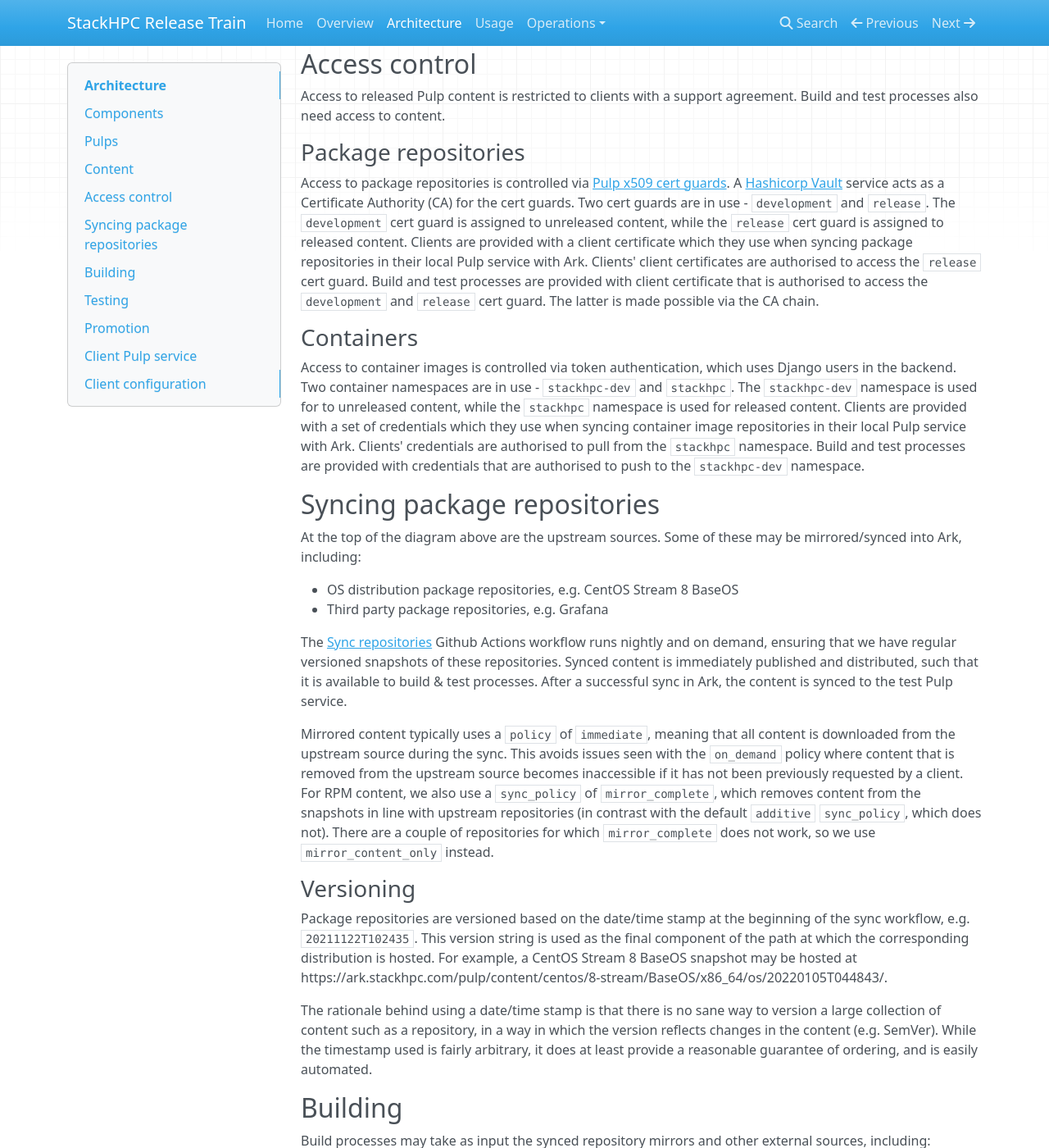
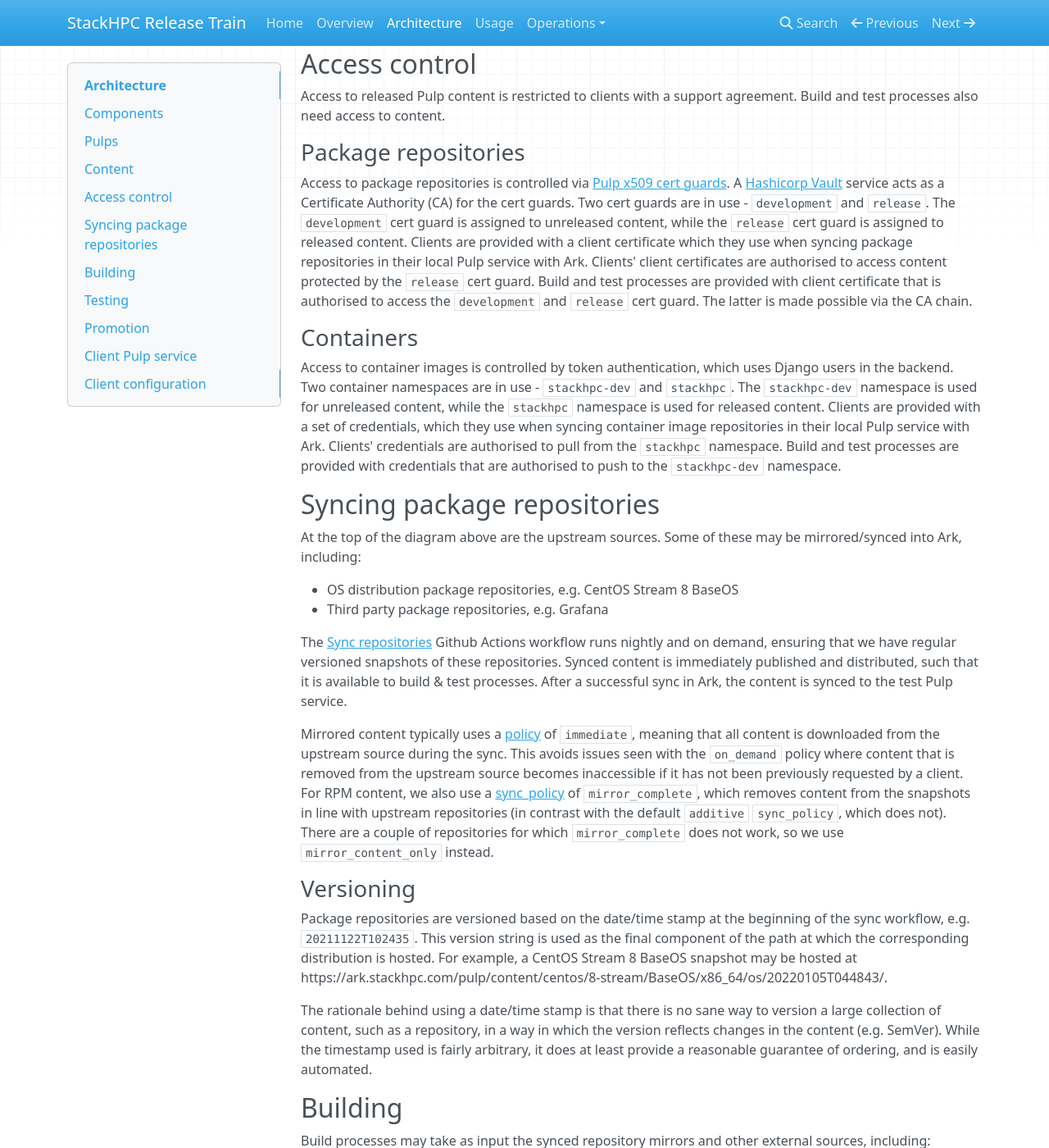
Before and after one commit to stackhpc/stackhpc-release-train, an MkDocs documentation site: the page built from docs/architecture/index.md, in a window 1280 px wide and 1400 px high, scrolled down 1259 px. Shown: the whole window at 82% size. Built offline with MkDocs 1.6.1, drawn with Linux system fonts in a browser that asks for light colours; nearby versions of some CDN libraries; some of the changed text lies outside the part shown.

Commit message:
Apply code review comments from Matt

```diff
--- a/docs/architecture/index.md
+++ b/docs/architecture/index.md
@@ -61,16 +61,16 @@ A [Hashicorp Vault](https://vault.stackhpc.com/) service acts as a Certificate A
 Two cert guards are in use - `development` and `release`.
 The `development` cert guard is assigned to unreleased content, while the `release` cert guard is assigned to released content.
 Clients are provided with a client certificate which they use when syncing package repositories in their local Pulp service with Ark.
-Clients' client certificates are authorised to access the `release` cert guard.
+Clients' client certificates are authorised to access content protected by the `release` cert guard.
 Build and test processes are provided with client certificate that is authorised to access the `development` and `release` cert guard.
 The latter is made possible via the CA chain.
 
 ### Containers
 
-Access to container images is controlled via token authentication, which uses Django users in the backend.
+Access to container images is controlled by token authentication, which uses Django users in the backend.
 Two container namespaces are in use - `stackhpc-dev` and `stackhpc`.
-The `stackhpc-dev` namespace is used for to unreleased content, while the `stackhpc` namespace is used for released content.
-Clients are provided with a set of credentials which they use when syncing container image repositories in their local Pulp service with Ark.
+The `stackhpc-dev` namespace is used for unreleased content, while the `stackhpc` namespace is used for released content.
+Clients are provided with a set of credentials, which they use when syncing container image repositories in their local Pulp service with Ark.
 Clients' credentials are authorised to pull from the `stackhpc` namespace.
 Build and test processes are provided with credentials that are authorised to push to the `stackhpc-dev` namespace.
 
@@ -86,9 +86,9 @@ The [Sync repositories](https://github.com/stackhpc/stackhpc-release-train/actio
 Synced content is immediately published and distributed, such that it is available to build & test processes.
 After a successful sync in Ark, the content is synced to the test Pulp service.
 
-Mirrored content typically uses a `policy` of `immediate`, meaning that all content is downloaded from the upstream source during the sync.
+Mirrored content typically uses a [policy](https://docs.pulpproject.org/pulpcore/workflows/on-demand-downloading.html) of `immediate`, meaning that all content is downloaded from the upstream source during the sync.
 This avoids issues seen with the `on_demand` policy where content that is removed from the upstream source becomes inaccessible if it has not been previously requested by a client.
-For RPM content, we also use a `sync_policy` of `mirror_complete`, which removes content from the snapshots in line with upstream repositories (in contrast with the default `additive` `sync_policy`, which does not).
+For RPM content, we also use a [sync_policy](https://docs.pulpproject.org/pulp_rpm/workflows/create_sync_publish.html#sync-repository-foo-using-remote-bar) of `mirror_complete`, which removes content from the snapshots in line with upstream repositories (in contrast with the default `additive` `sync_policy`, which does not).
 There are a couple of repositories for which `mirror_complete` does not work, so we use `mirror_content_only` instead.
 
 ### Versioning
@@ -97,7 +97,7 @@ Package repositories are versioned based on the date/time stamp at the beginning
 This version string is used as the final component of the path at which the corresponding distribution is hosted.
 For example, a CentOS Stream 8 BaseOS snapshot may be hosted at https://ark.stackhpc.com/pulp/content/centos/8-stream/BaseOS/x86_64/os/20220105T044843/.
 
-The rationale behind using a date/time stamp is that there is no sane way to version a large collection of content such as a repository, in a way in which the version reflects changes in the content (e.g. SemVer).
+The rationale behind using a date/time stamp is that there is no sane way to version a large collection of content, such as a repository, in a way in which the version reflects changes in the content (e.g. SemVer).
 While the timestamp used is fairly arbitrary, it does at least provide a reasonable guarantee of ordering, and is easily automated.
 
 ## Building
```
Also changed, not shown: other parts of docs/architecture/index.md (+1 -1 lines), docs/overview.md (+1 -1 lines).
